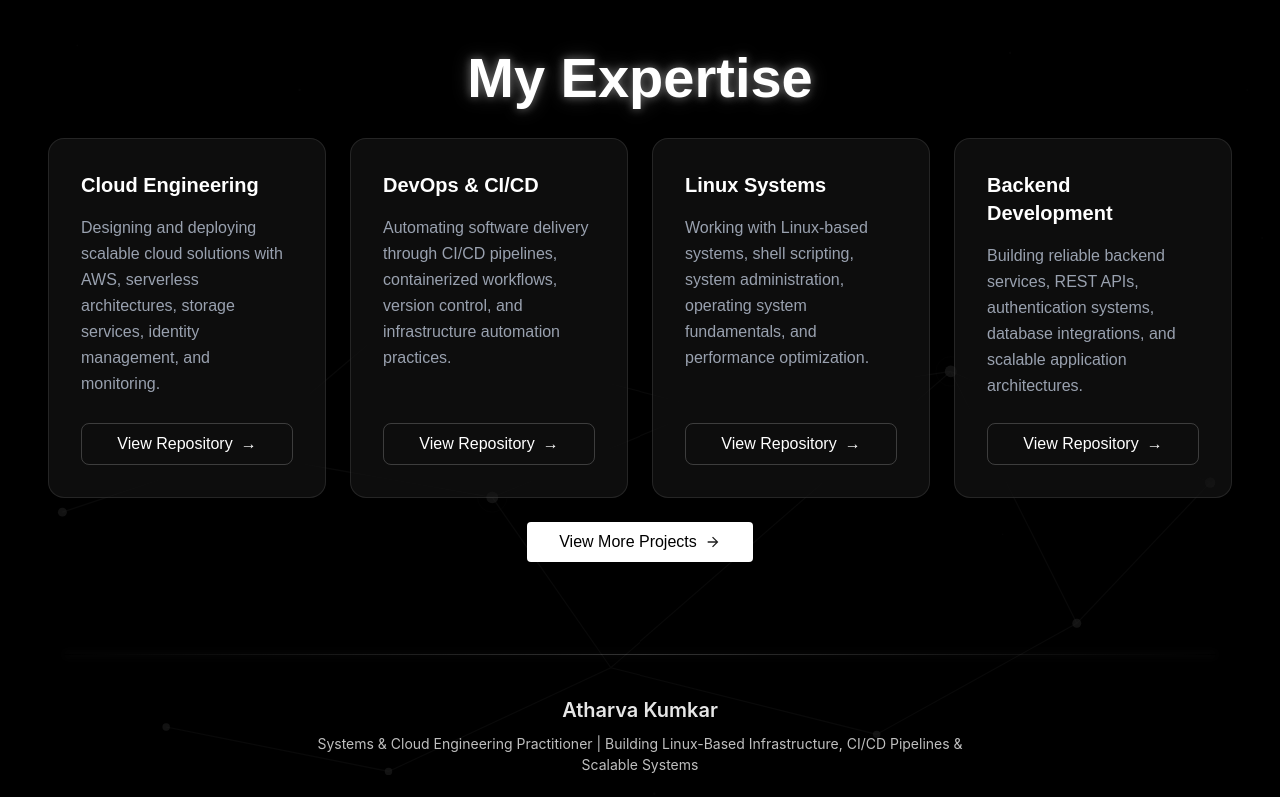
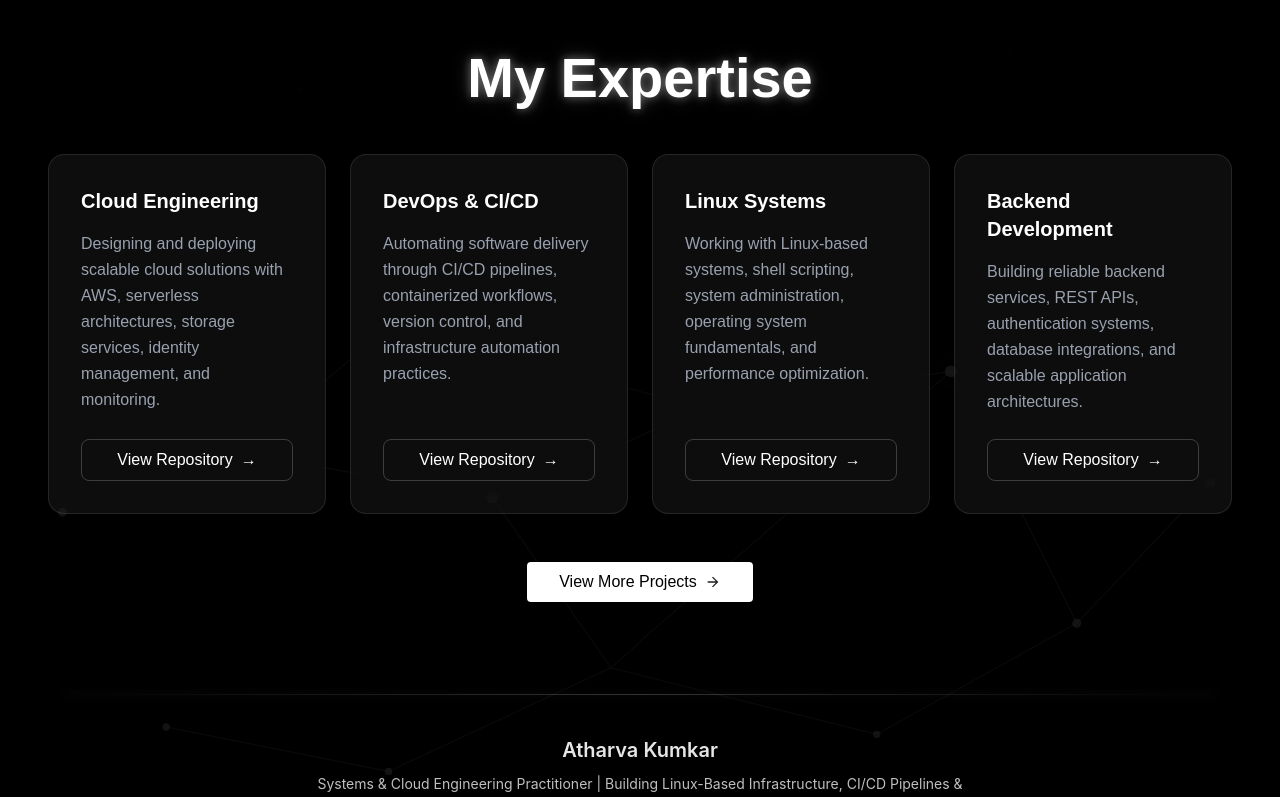
Before and after one commit to Atharvakumkar/Atharva-Kumkar-Resume-Website, a React (Vite) app in the folder resume/: page / in a window 1280 px wide. Shown: the part 700-1497 px from the top of the page. Built offline with nearby package versions, Linux system fonts and the light colour scheme; a web font is replaced by a local one.

Commit message:
Adjusted layout of components

```diff
--- a/resume/src/pages/expertiseHomePage.jsx
+++ b/resume/src/pages/expertiseHomePage.jsx
@@ -33,7 +33,7 @@ function Expertise() {
     ];
 
     return (
-        <section className="mt-8 px-6 font-body">
+        <section className="mt-12 px-6 font-body">
             <div className="max-w-7xl mx-auto">
                 <div className="grid grid-cols-1 md:grid-cols-2 lg:grid-cols-4 gap-6">
                     {expertise.map((item, index) => (
@@ -98,7 +98,7 @@ function Expertise() {
                     ))}
                 </div>
 
-                <div className="flex justify-center mt-6">
+                <div className="flex justify-center mt-12">
                     <Link to="/projects">
                         <button className="group bg-white text-black py-2 px-8 rounded-[4px] font-body flex items-center gap-2 transition-all duration-300 hover:scale-105 hover:[box-shadow:0_0_10px_#ffffff,0_0_20px_#ffffff,0_0_40px_#ffffff]">
                             View More Projects
```
